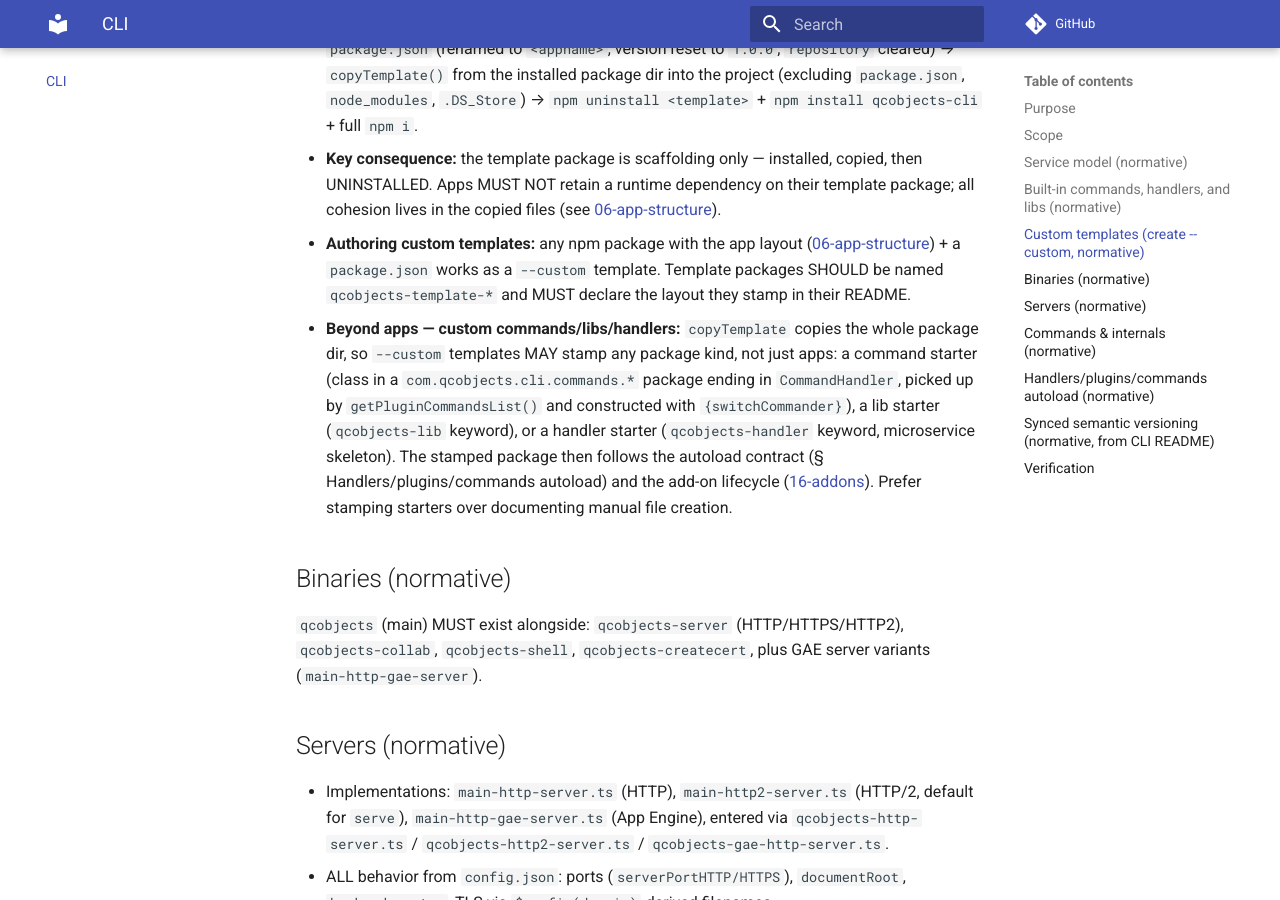
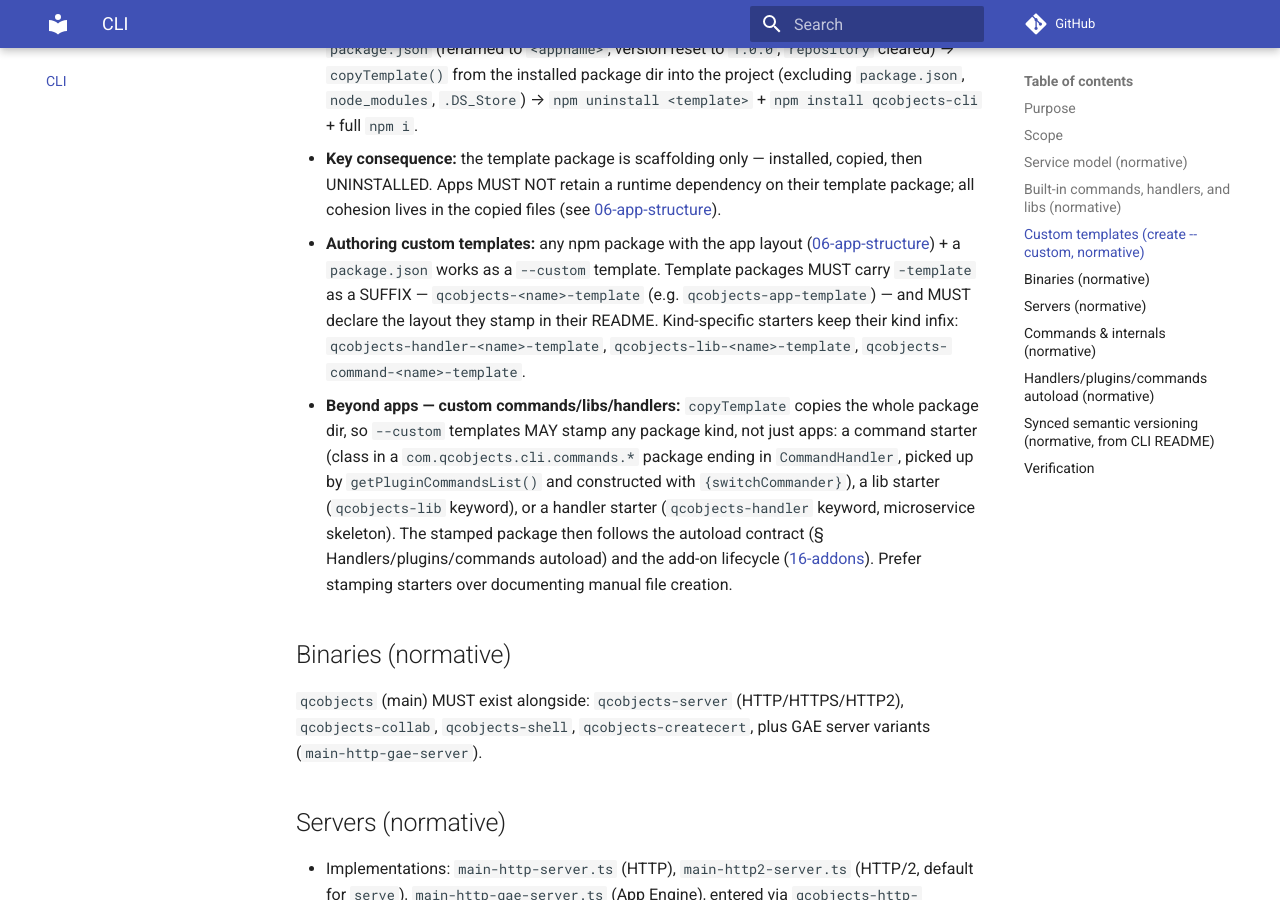
Before and after one commit to QCObjects/product-specs, an MkDocs documentation site: the page built from docs/05-cli.md, in a window 1280 px wide and 900 px high, scrolled down 1944 px. Built offline with MkDocs 1.6.1 and Material for MkDocs 9.7.7, drawn with Linux system fonts in a browser that asks for light colours; comment, search, counter and statistics services are not loaded.

Commit message:
fix: template naming is -template SUFFIX (qcobjects-<name>-template)

```diff
--- a/docs/05-cli.md
+++ b/docs/05-cli.md
@@ -86,8 +86,11 @@ Source: `src/cli-main.ts` (`choiceOption.create`, `copyTemplate`), pinned at
   (see [06-app-structure](./06-app-structure.md)).
 - **Authoring custom templates:** any npm package with the app layout
   ([06-app-structure](./06-app-structure.md)) + a `package.json` works as a
-  `--custom` template. Template packages SHOULD be named
-  `qcobjects-template-*` and MUST declare the layout they stamp in their README.
+  `--custom` template. Template packages MUST carry `-template` as a SUFFIX —
+  `qcobjects-<name>-template` (e.g. `qcobjects-app-template`) — and MUST declare
+  the layout they stamp in their README. Kind-specific starters keep their kind
+  infix: `qcobjects-handler-<name>-template`, `qcobjects-lib-<name>-template`,
+  `qcobjects-command-<name>-template`.
 - **Beyond apps — custom commands/libs/handlers:** `copyTemplate` copies the
   whole package dir, so `--custom` templates MAY stamp any package kind, not
   just apps: a command starter (class in a `com.qcobjects.cli.commands.*`
```
Also changed, not shown: docs/07-app-templates.md (+3 -1 lines).
